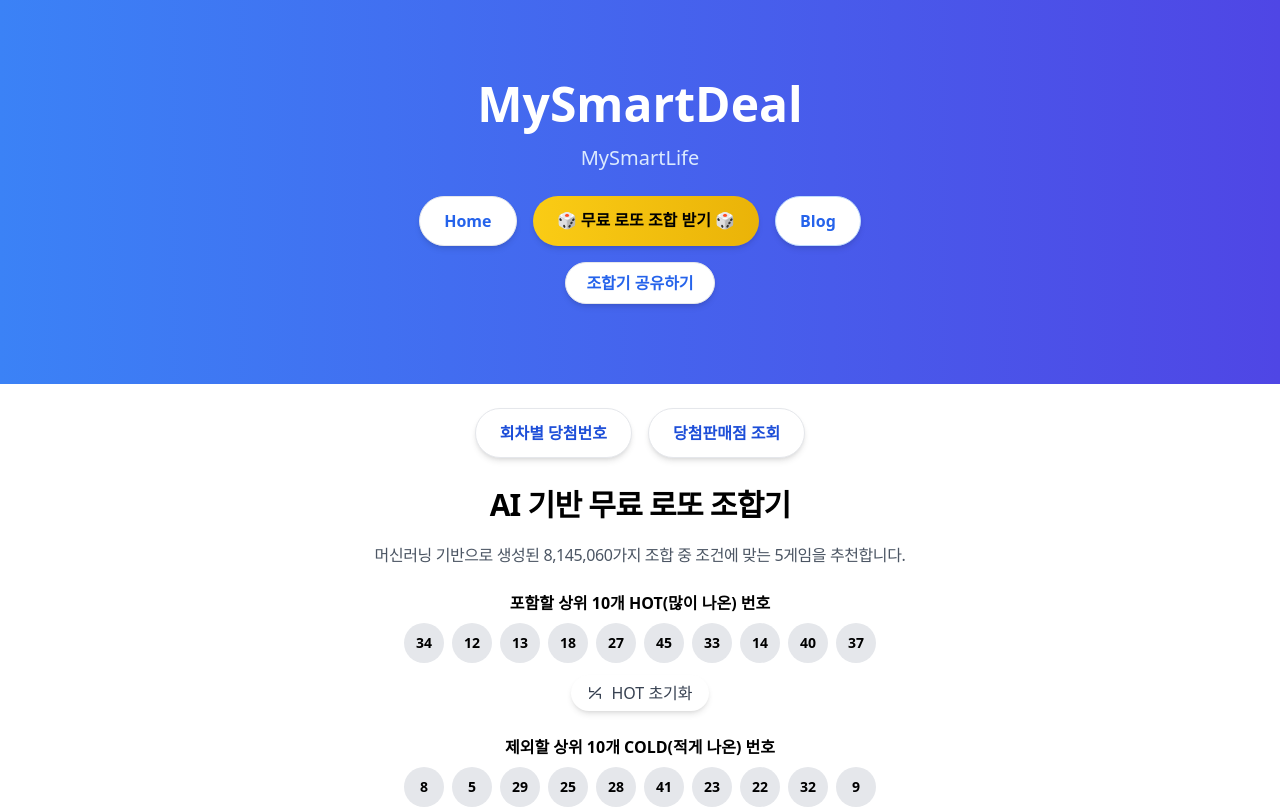
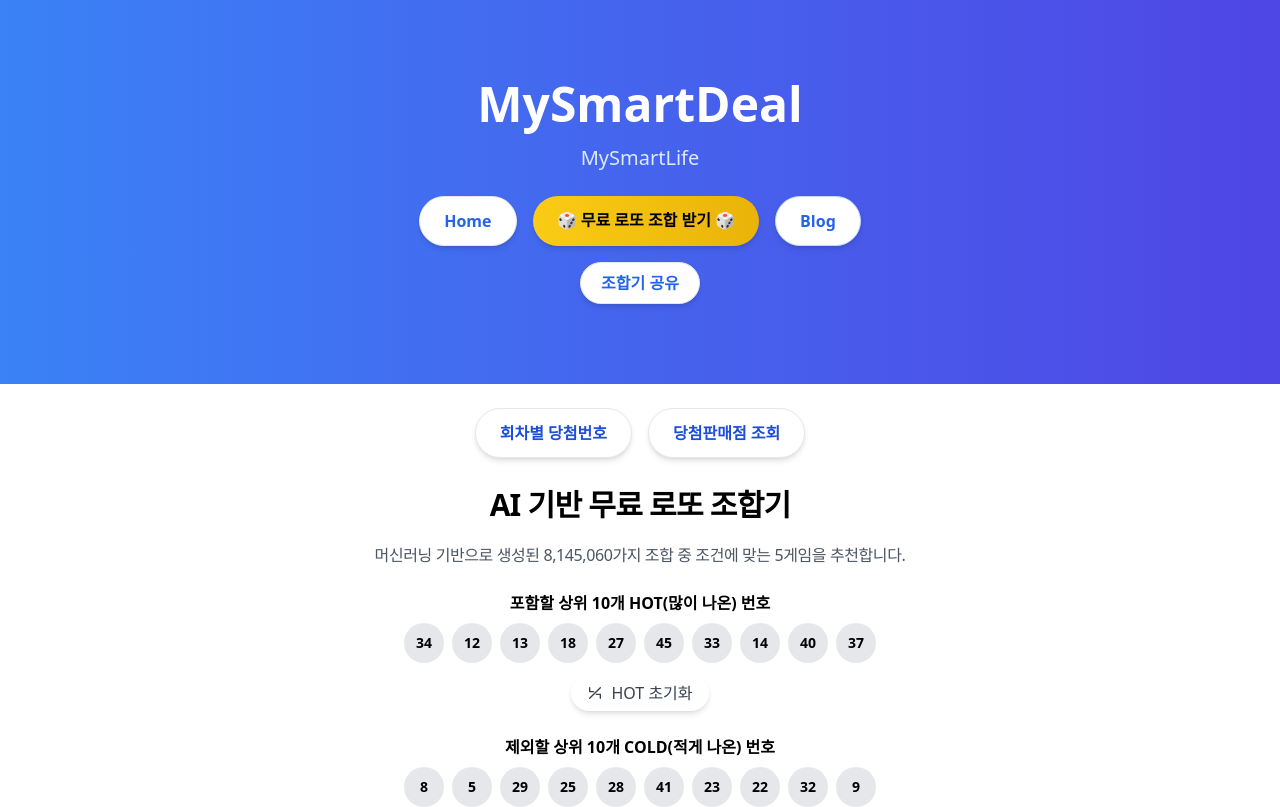
Before and after one commit to mysmartdeal/mysmartdeal, a Next.js app: page /lotto in a window 1280 px wide. Shown: the top 807 px of the page. Built offline with nearby package versions, Linux system fonts and the light colour scheme.

Commit message:
Update HeroSection.js

```diff
--- a/components/HeroSection.js
+++ b/components/HeroSection.js
@@ -46,7 +46,7 @@ export default function HeroSection() {
             }}
             className="bg-white text-blue-600 font-semibold rounded-full text-sm sm:text-base px-5 py-2 shadow-md border hover:shadow-lg transition"
           >
-           조합기 공유하기
+           조합기 공유
           </button>
           {copied && (
             <div className="mt-2 text-sm text-black-200">
```
